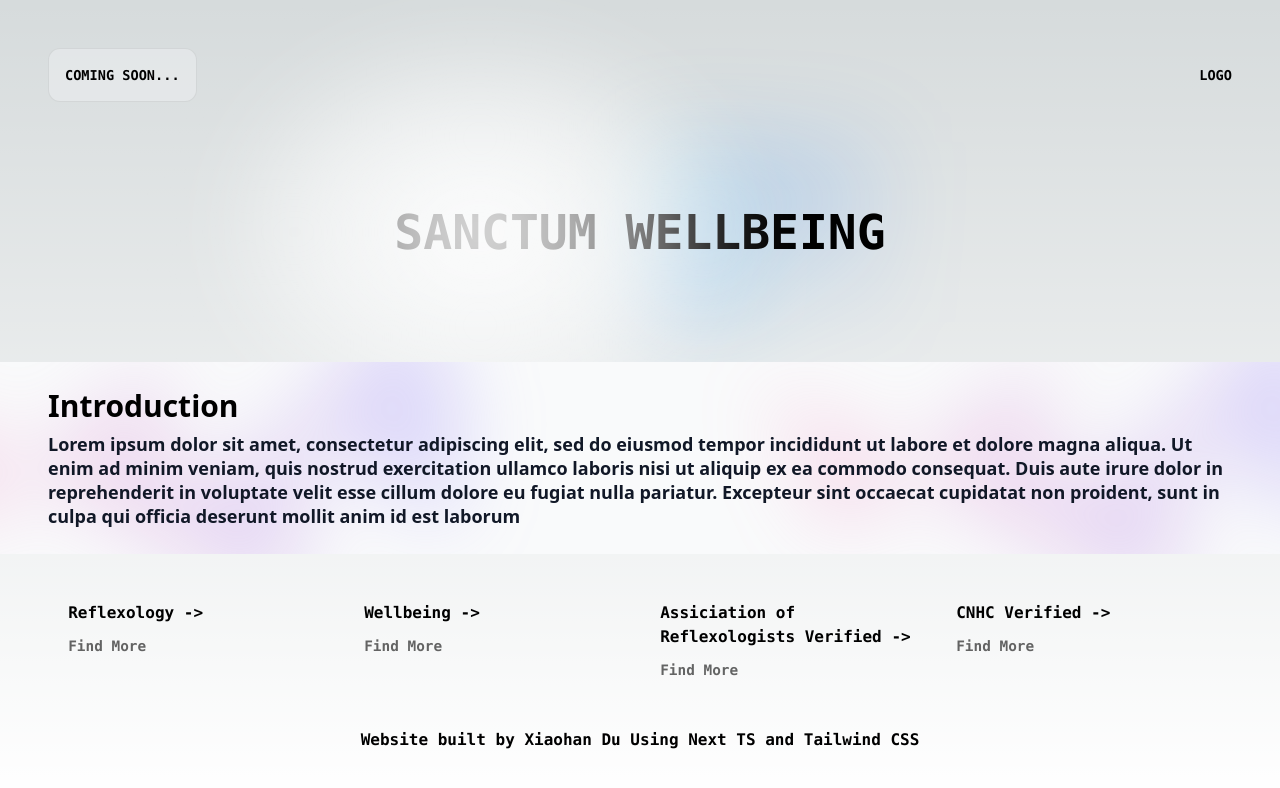
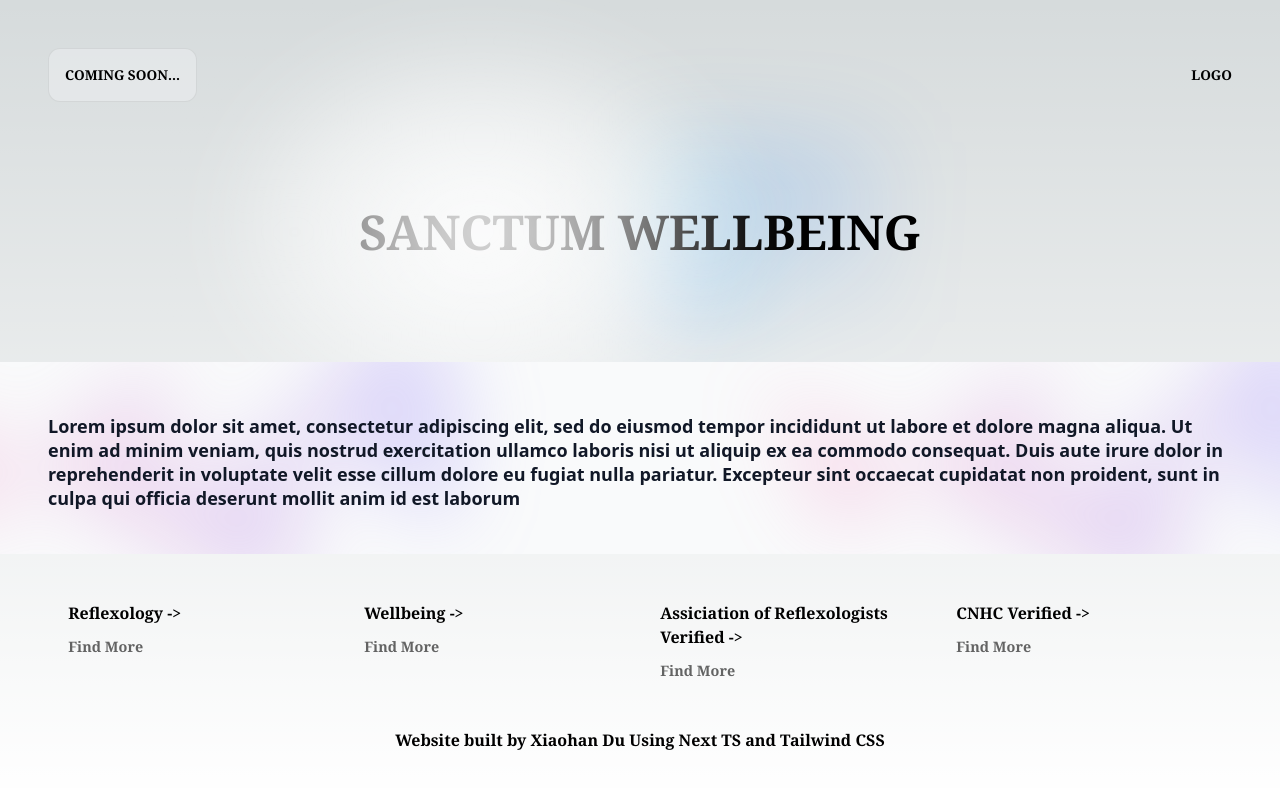
Before and after one commit to xiaohan-du/sanctum-wellbeing, a Next.js app: page / in a window 1280 px wide. Shown: the top 788 px of the page. Built offline with nearby package versions, Linux system fonts and the light colour scheme.

Commit message:
Change font, other minor changes

```diff
--- a/src/app/page.module.scss
+++ b/src/app/page.module.scss
@@ -5,7 +5,6 @@
   align-items: center;
   padding: 3rem;
   min-height: 100vh;
-  font-family: var(--font-mono);
   font-weight: 700;
   margin: 0 auto;
 }
@@ -17,7 +16,6 @@
   font-size: 0.85rem;
   width: 100%;
   z-index: 2;
-  font-family: var(--font-mono);
 
   & a {
     display: flex;
@@ -38,7 +36,6 @@
 
 .code {
   font-weight: 700;
-  font-family: var(--font-mono);
 }
 
 .grid {
--- a/src/app/page.tsx
+++ b/src/app/page.tsx
@@ -5,15 +5,15 @@ import { Banner } from './components/banner';
 export default function Home() {
   return (
     <>
-      <main className={`${styles.main} max-w-screen-xl`}>
+      <main className={`${styles.main} max-w-screen-xl font-serif font-thin`}>
         <Navbar />
 
-        <div className={styles.center}>
+        <div className={`${styles.center}`}>
           SANCTUM WELLBEING
         </div>
 
         <Banner
-          title="Introduction"
+          title=""
           content="Lorem ipsum dolor sit amet, consectetur adipiscing elit, sed do eiusmod tempor incididunt ut labore et dolore magna aliqua. Ut enim ad minim veniam, quis nostrud exercitation ullamco laboris nisi ut aliquip ex ea commodo consequat. Duis aute irure dolor in reprehenderit in voluptate velit esse cillum dolore eu fugiat nulla pariatur. Excepteur sint occaecat cupidatat non proident, sunt in culpa qui officia deserunt mollit anim id est laborum"
         />
 
```
